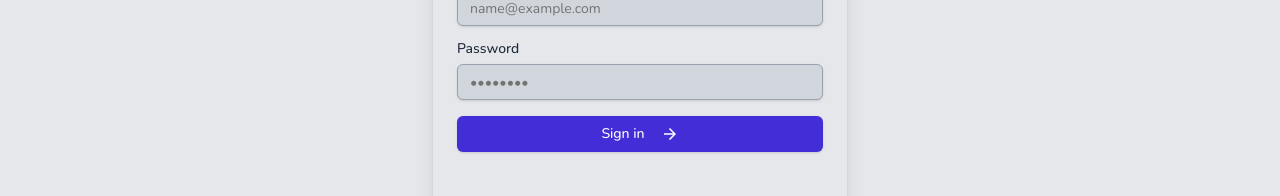
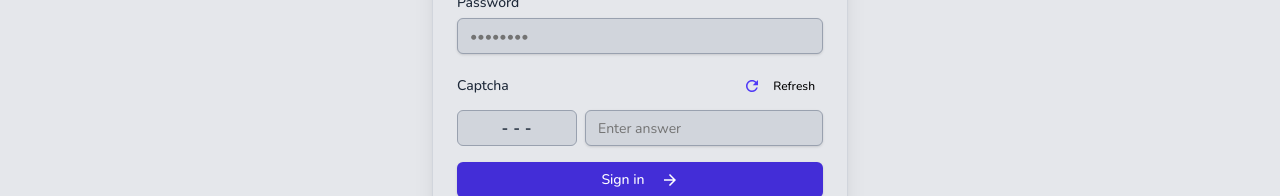
Before and after one commit to Aiinhome-Aivista/code-complexity-ui, a Next.js app: page /login in a window 1280 px wide. Shown: the part 417-613 px from the top of the page. Built offline with nearby package versions, Linux system fonts and the light colour scheme; no server answers.

Commit message:
captcha added and minor ui change

```diff
--- a/src/app/(auth)/login/page.tsx
+++ b/src/app/(auth)/login/page.tsx
@@ -1,9 +1,9 @@
 "use client";
 
-import { useState } from "react";
+import { useState, useEffect } from "react";
 import Link from "next/link";
 import { useRouter } from "next/navigation";
-import { GitHub, Google, ArrowForward } from "@mui/icons-material";
+import { GitHub, Google, ArrowForward, Refresh } from "@mui/icons-material";
 import { Button } from "@/components/ui/Button";
 import { Card } from "@/components/ui/Card";
 import { Input } from "@/components/ui/Input";
@@ -14,7 +14,28 @@ import { useUIStore } from "@/store/uiStore";
 export default function LoginPage() {
   const router = useRouter();
   const [isLoading, setIsLoading] = useState(false);
+  const [captchaQuestion, setCaptchaQuestion] = useState("");
+  const [captchaToken, setCaptchaToken] = useState("");
   const { showSnackbar } = useUIStore();
+
+  const fetchCaptcha = async () => {
+    try {
+      const response = await authService.getCaptcha();
+      if (response && response.isSuccess) {
+        setCaptchaQuestion(response.data.question);
+        setCaptchaToken(response.data.captcha_token);
+      } else {
+        showSnackbar("Failed to load captcha", "error");
+      }
+    } catch (error) {
+      console.error("Captcha error:", error);
+      showSnackbar("Failed to load captcha", "error");
+    }
+  };
+
+  useEffect(() => {
+    fetchCaptcha();
+  }, []);
 
   const handleSubmit = async (e: React.FormEvent) => {
     e.preventDefault();
@@ -23,9 +44,15 @@ export default function LoginPage() {
     const formData = new FormData(e.target as HTMLFormElement);
     const email = formData.get("email") as string;
     const password = formData.get("password") as string;
+    const captcha = formData.get("captcha") as string;
 
     try {
-      const response = await authService.login({ email, password });
+      const response = await authService.login({
+        email,
+        password,
+        captcha,
+        captcha_token: captchaToken
+      });
 
       if (response && response.isSuccess) {
         localStorage.setItem("userdata", JSON.stringify(response.data));
@@ -87,6 +114,39 @@ export default function LoginPage() {
             />
           </div>
 
+          <div className="space-y-2">
+            <div className="flex items-center justify-between">
+              <Label htmlFor="captcha" className="text-gray-800">
+                Captcha
+              </Label>
+              <Button
+                type="button"
+                onClick={fetchCaptcha}
+                variant="ghost"
+                size="sm"
+                className="h-8 px-2 text-indigo-600 hover:text-indigo-800 hover:bg-indigo-50 dark:text-indigo-400 dark:hover:text-indigo-300 dark:hover:bg-indigo-900/30"
+                title="Refresh Captcha"
+              >
+                <Refresh sx={{ fontSize: 18 }} className="mr-1" />
+                <span className="text-xs font-medium text-black">Refresh</span>
+              </Button>
+            </div>
+            <div className="flex gap-2">
+              <div className="flex items-center justify-center bg-gray-300 dark:bg-neutral-950 text-gray-800 border border-gray-400 rounded-md px-4 h-9 min-w-[120px] font-mono text-lg tracking-wider">
+                {captchaQuestion || "---"}
+              </div>
+              <Input
+                id="captcha"
+                name="captcha"
+                type="number"
+                min="0"
+                placeholder="Enter answer"
+                required
+                className="flex-1 h-9 bg-gray-300 dark:bg-neutral-950 text-gray-800 border-gray-400 focus:border-indigo-500"
+              />
+            </div>
+          </div>
+
           <Button
             type="submit"
             className="w-full bg-indigo-700 hover:bg-indigo-800 text-white cursor-pointer"
--- a/src/components/layouts/Header.tsx
+++ b/src/components/layouts/Header.tsx
@@ -51,7 +51,7 @@ function Header() {
   }, [pathname, setActiveProjectName, setProjectResults, setHeatmapData, setFileNodeData, setFlowData]);
 
   return (
-    <div className={`h-full border-b flex justify-center shadow-md transition-colors duration-300 z-[5000] px-8 ${isHomePage ? "bg-gray-200/60 backdrop-blur-xl border-white/20" : "bg-gray-200 backdrop-blur-sm border-neutral-200"}`}>
+    <div className={`h-full border-b flex justify-center shadow-md transition-colors duration-300 z-[5000] px-8 ${isHomePage ? "bg-gray-200/60 backdrop-blur-lg border-white/20" : "bg-gray-200 backdrop-blur-sm border-neutral-200"}`}>
       <div className="container flex justify-between items-center h-full w-full">
         <div className="flex text-neutral-900 gap-8 items-center">
           <div className="flex gap-2 items-center">
--- a/src/config/endpoints.ts
+++ b/src/config/endpoints.ts
@@ -3,6 +3,7 @@ export const BASE_URL = "http://122.163.121.176:3019/";
 
 export const API_ENDPOINTS = {
   GET: {
+    GET_CAPTCHA: `${BASE_URL}api/auth/get-captcha`,
     SESSION_DATATABLE: `${BASE_URL}api/projects`,
     RESULTS: `${BASE_URL}api/results/`,
     DOWNLOAD_PROJECT: `${BASE_URL}api/download_updated_code`,
--- a/src/services/auth_apiservice.ts
+++ b/src/services/auth_apiservice.ts
@@ -4,9 +4,15 @@ import {
   AuthResponse,
   LoginPayload,
   RegisterPayload,
+  CaptchaResponse,
 } from "../types/auth_types";
 
 export const authService = {
+  getCaptcha: async () => {
+    return apiservice<CaptchaResponse>(API_ENDPOINTS.GET.GET_CAPTCHA, {
+      method: "GET",
+    });
+  },
   login: async (data: LoginPayload) => {
     return apiservice<AuthResponse>(API_ENDPOINTS.POST.LOGIN, {
       method: "POST",
```
Also changed, not shown: src/types/auth_types.d.ts (+14 -0 lines).
